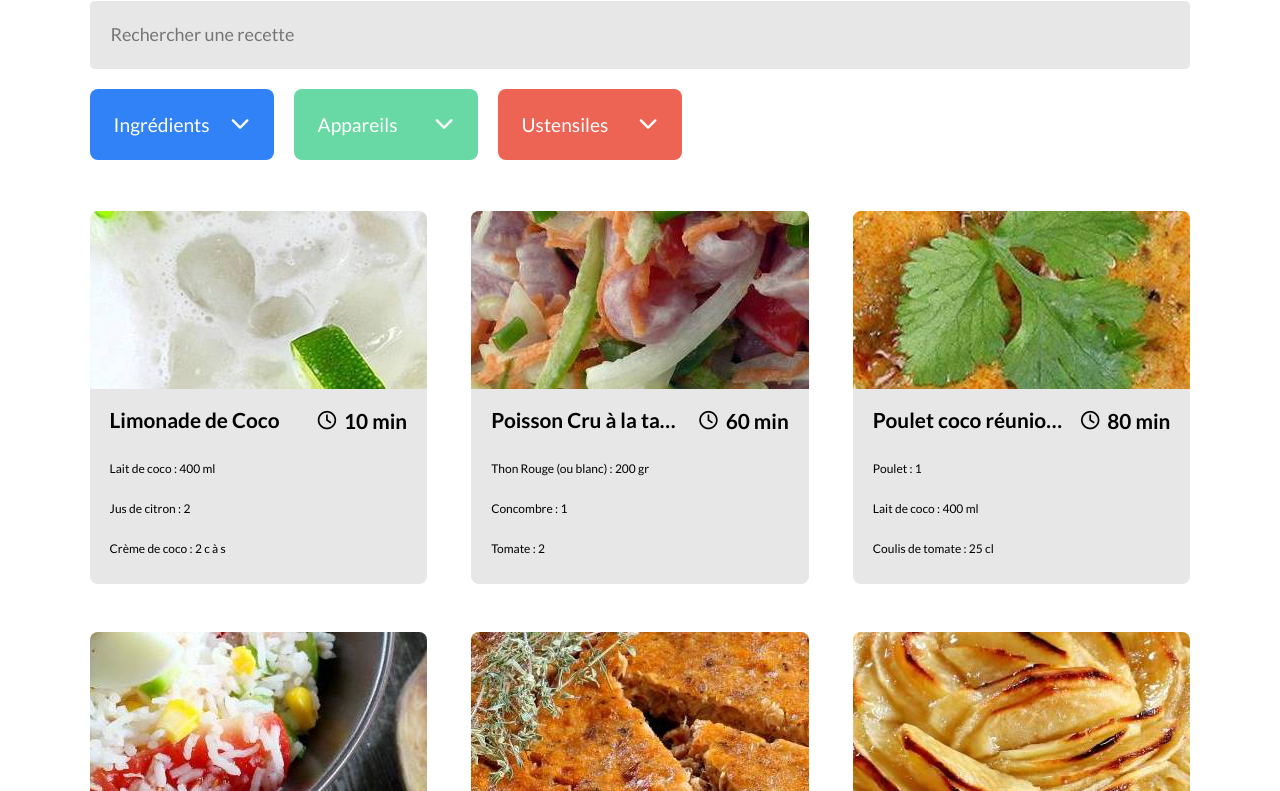
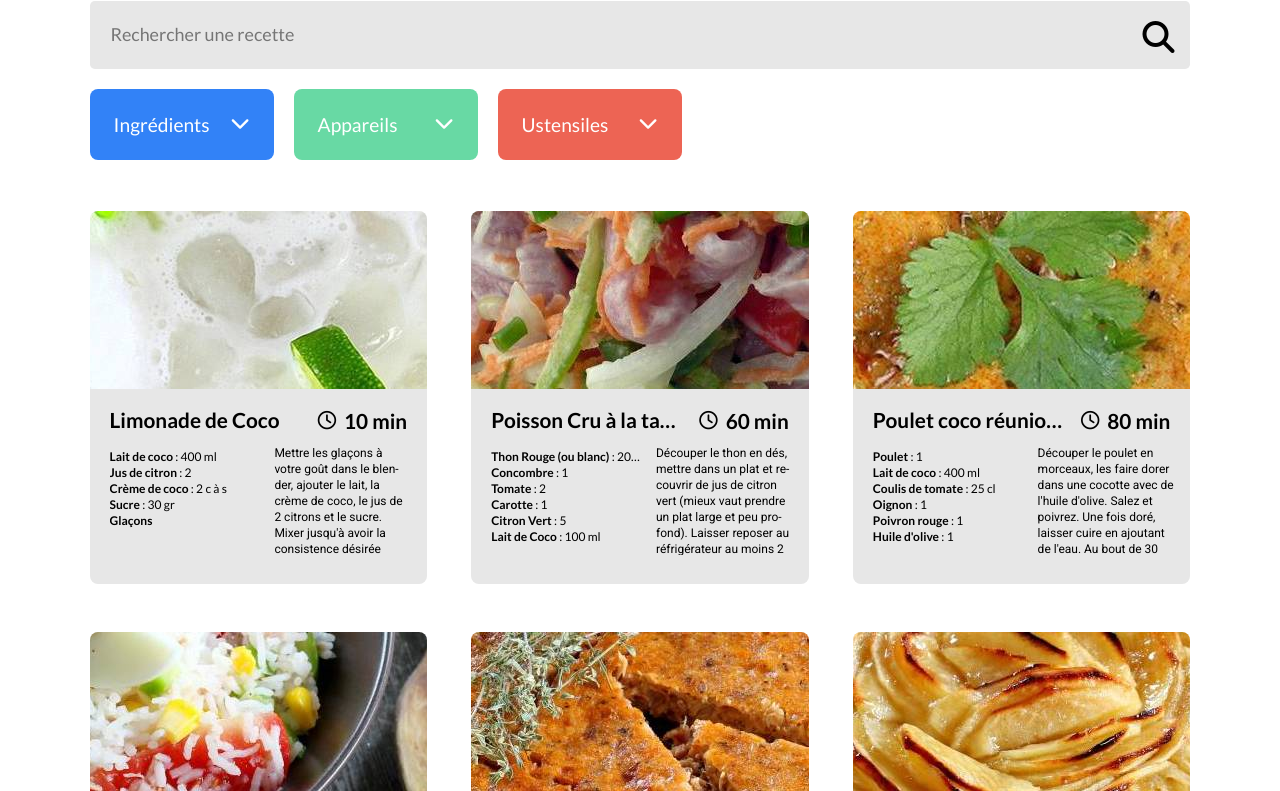
Before and after one commit to Zicaa/Les_petits_plats, a plain HTML site: page index.html in a window 1280 px wide. Shown: the part 154-945 px from the top of the page. Drawn offline with Linux system fonts and the light colour scheme.

Commit message:
Update style.css

```diff
--- a/css/style.css
+++ b/css/style.css
@@ -3,6 +3,14 @@ body {
   max-width: 1440px;
   margin: auto;
   padding: 2.5rem 7vw 2.5rem;
+}
+
+.recipes-header-form {
+  display: flex;
+  justify-content: space-between;
+  align-items: center;
+  position: relative;
+  box-sizing: border-box;
 }
 
 .recipes-header-form-input {
@@ -42,6 +50,42 @@ body {
   height: 178px;
 }
 
+.recipes-card-description-content{
+  display: grid;
+  grid-template-columns: 50% 50%;
+  column-gap: 1rem;
+  justify-content: space-between;
+  box-sizing: border-box;
+}
+
+.recipes-card-ingredient-name {
+  font-weight: 700;
+  margin: 0;
+}
+
+.recipes-card-ingredient-quantity {
+  overflow: hidden;
+  text-overflow: ellipsis;
+  margin: 0;
+}
+
+.recipes-card-description-txt {
+  font-family: "Roboto","Trebuchet MS",Arial,Helvetica,sans-serif;
+  font-size: 0.75rem;
+  line-height: 1rem;
+  height: 110px;
+  box-sizing: border-box;
+  padding-right: 0.7rem;
+  overflow: hidden;
+  text-overflow: ellipsis;
+  hyphens: auto;
+  display: block;
+  max-height: 48.3rem;
+  text-overflow: ellipsis;
+  overflow: hidden;
+}
+
+
 h1 {
   font-size: 2.5rem;
   color: #d04f4f;
@@ -59,6 +103,7 @@ a {
   right: 1rem;
   top: 1rem;
   font-size: 2rem;
+  margin: 0;
 }
 
 .recipes-section{
```
